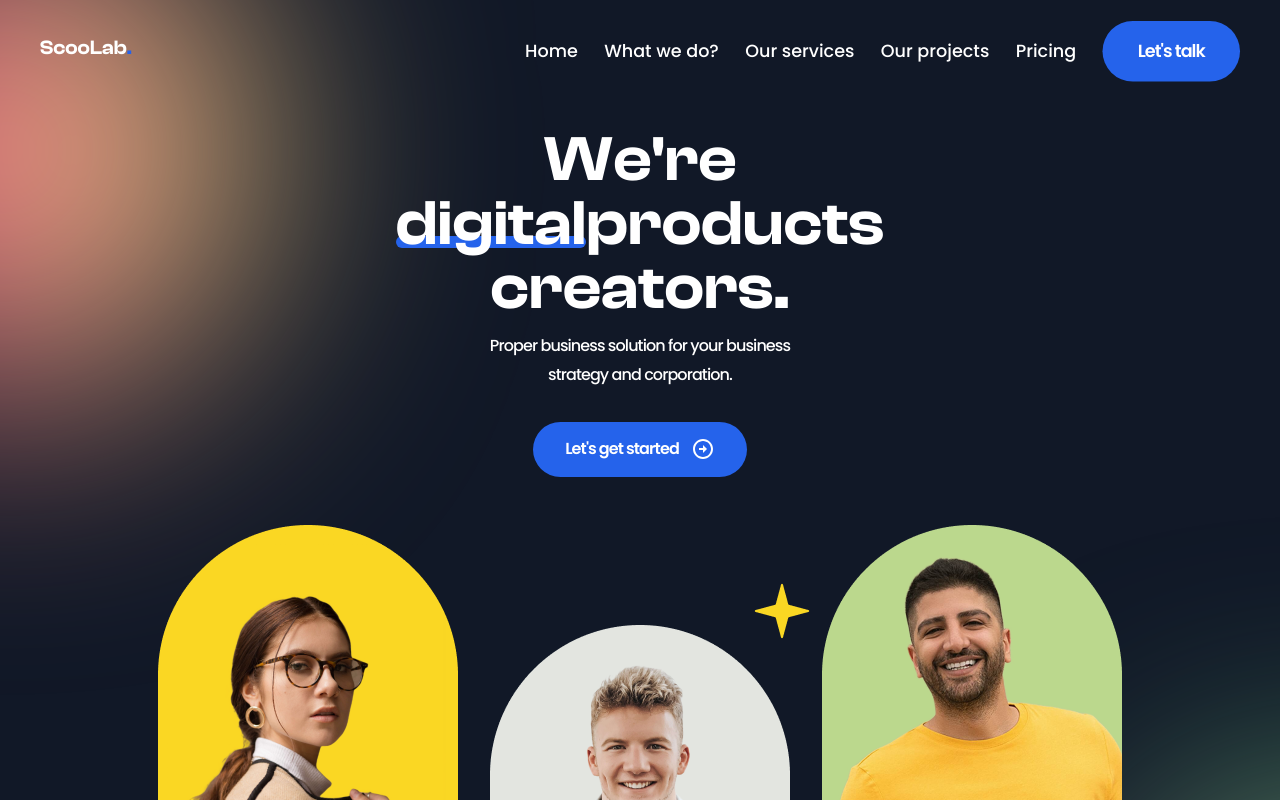
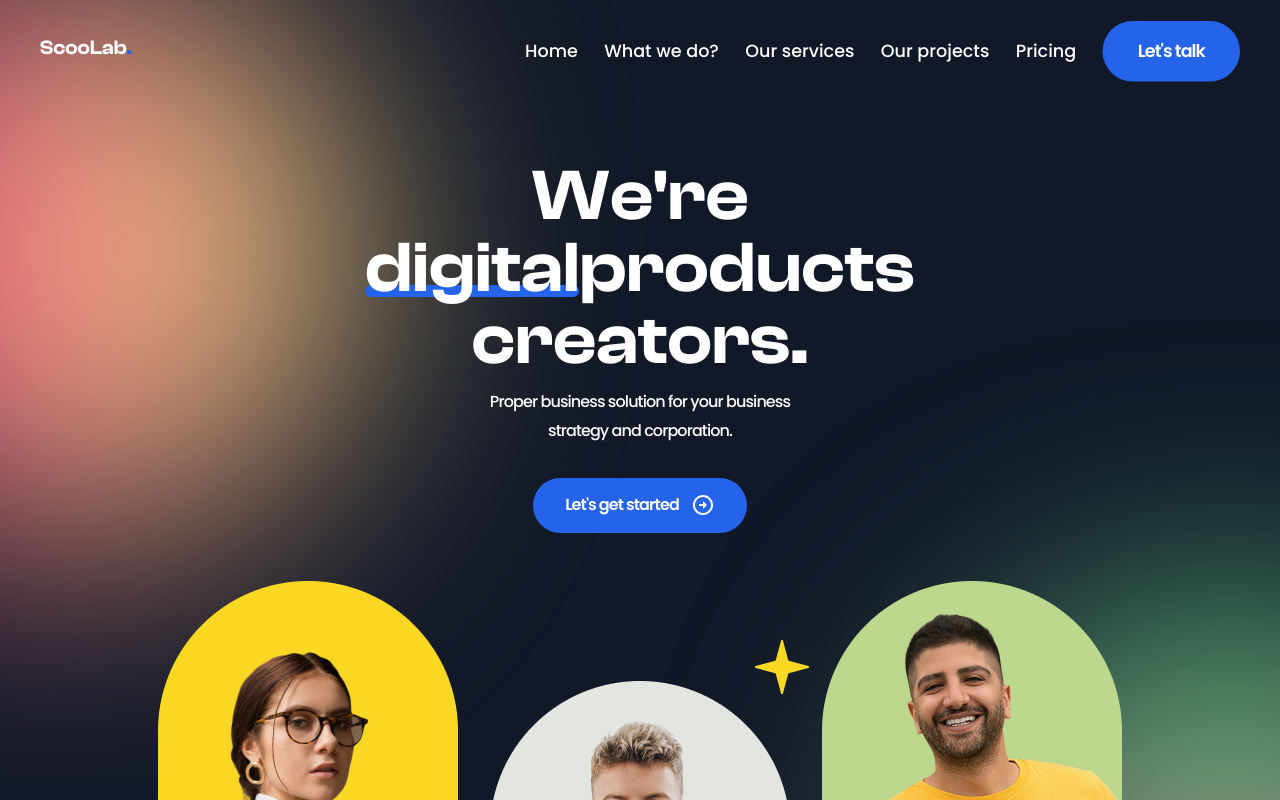
Before and after one commit to fajarfadillahh/scoolab-digital-agency-react-tailwind, a React (Vite) app: page / in a window 1280 px wide. Shown: the top 800 px of the page. Built offline with nearby package versions, Linux system fonts and the light colour scheme.

Commit message:
modified: responsive Hero - HomePage

```diff
--- a/src/parts/HomePage/Hero.jsx
+++ b/src/parts/HomePage/Hero.jsx
@@ -7,14 +7,14 @@ import HeroImg1 from "../../assets/images/hero-img-1.png";
 
 const Hero = () => {
   return (
-    <section className="section relative pt-32">
+    <section className="section relative pt-32 lg:pt-40">
       {/* gradient */}
-      <div className="absolute -top-[100px] -left-[250px] h-[500px] w-[500px] rounded-full bg-gradient-to-r from-pink-600 to-yellow-200 blur-[130px]" />
-      <div className="absolute -bottom-[80px] -right-[250px] h-[400px] w-[400px] rounded-full bg-gradient-to-t from-pink-600 to-green-400 blur-[130px]" />
+      <div className="absolute -top-[100px] -left-[250px] h-[500px] w-[500px] rounded-full bg-gradient-to-r from-pink-600 to-yellow-200 blur-[130px] 2xl:-top-[50px] 2xl:h-[600px] 2xl:w-[600px]" />
+      <div className="absolute -bottom-[80px] -right-[250px] h-[400px] w-[400px] rounded-full bg-gradient-to-t from-pink-600 to-green-400 blur-[130px] 2xl:-bottom-[30px] 2xl:h-[600px] 2xl:w-[600px]" />
 
-      <div className="container relative grid gap-12">
+      <div className="container relative grid gap-12 sm:mx-auto sm:max-w-2xl lg:max-w-4xl 2xl:max-w-6xl">
         <div className="z-10 text-center">
-          <h1 className="section-title text-[64px]">
+          <h1 className="section-title text-[64px] lg:text-[72px]">
             We're
             <br />
             <span className="relative">
```
